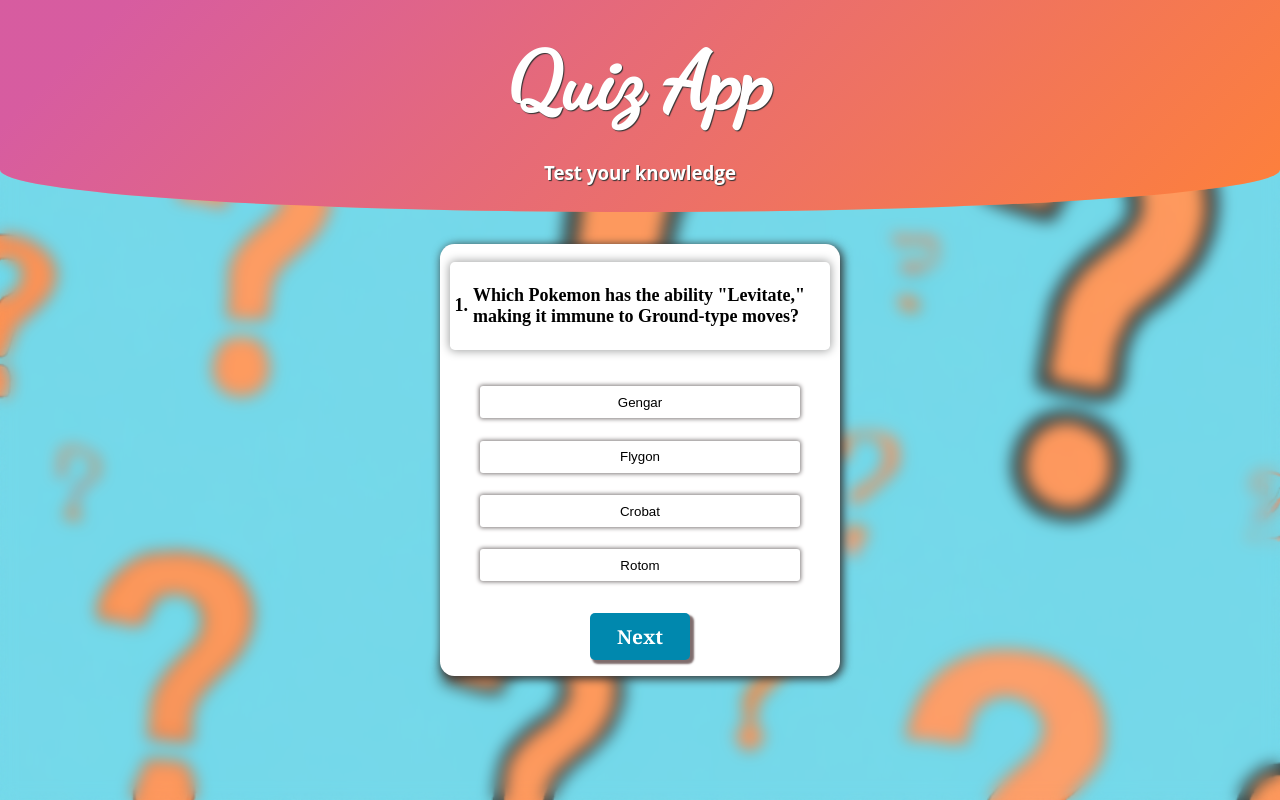
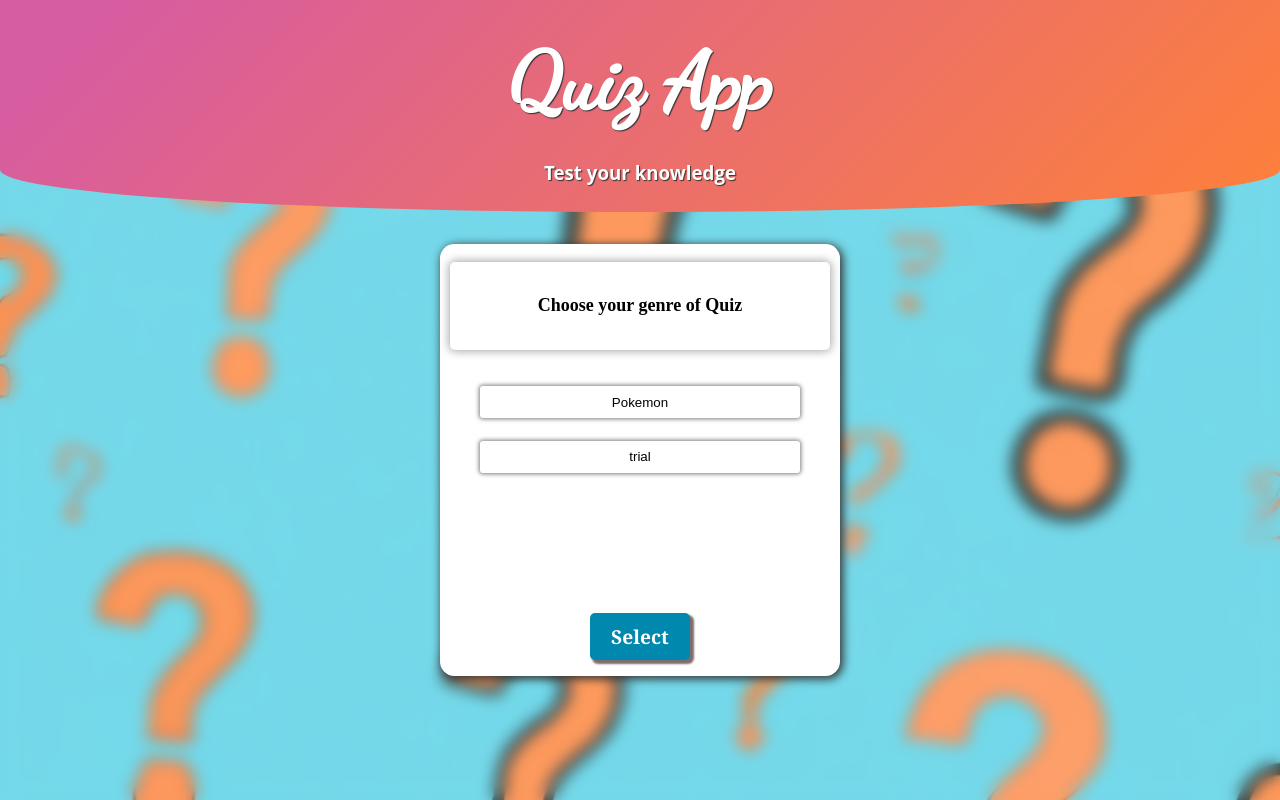
Before and after one commit to dipesh2508/React-Quiz, a React (Create React App) app: page / in a window 1280 px wide. Built offline with nearby package versions, Linux system fonts and the light colour scheme.

Commit message:
logic implemented

```diff
--- a/src/components/quiz/Quiz.jsx
+++ b/src/components/quiz/Quiz.jsx
@@ -10,42 +10,52 @@
     const [score, setScore] = useState(0);
     const [selected, setSelected] = useState(0);
     const [showResult, setShowResult] = useState(0);
+    const [currentGenre, setCurrentGenre] = useState(0);
+    const [genreContainer, setGenreContainer] = useState(false);
 
     const changeQuestion = () => {
         updateScore();
-        if (currentQuestion < QuizData.length - 1) {
+        if (currentQuestion < QuizData[0].data[currentGenre].length - 1) {
             setCurrentQuestion(currentQuestion + 1);
             setSelected(0);
         }
-        else{
+        else {
             setShowResult(true);
         }
 
     }
 
+    const genreSelection = () => {
+        setCurrentGenre(selected - 1);
+        setGenreContainer(true);
+        setSelected(0);
+
+    }
+
     const updateScore = () => {
-        if (selected === QuizData[currentQuestion].answer) {
+        if (selected === QuizData[0].data[currentGenre][currentQuestion].answer) {
             setScore(score + 1)
         }
     }
 
     return (
-
         <div className='container'>
             {showResult ? (
-            <Result score={score} totalScore={QuizData.length}/>
-            ):(
+                <Result score={score} totalScore={QuizData[0].data[currentGenre].length} />
+            ) : (
+                <>
+                    {genreContainer ? (
                         <>
                             <div className="question">
                                 <span id='question-number'>
                                     {currentQuestion + 1}.
                                 </span>
                                 <span id='question-txt'>
-                    {QuizData[currentQuestion].question}
+                                    {QuizData[0].data[currentGenre][currentQuestion].question}
                                 </span>
                             </div>
                             <div className="option-container">
-                {QuizData[currentQuestion].options.map((option, i) => {
+                                {QuizData[0].data[currentGenre][currentQuestion].options.map((option, i) => {
                                     return (
                                         <button className={`option-btn ${selected === i + 1 ? 'checked' : null}`}
                                             key={i}
@@ -58,10 +68,35 @@
                             </div>
                             <input type="button" value="Next" id='next-button' onClick={changeQuestion} />
                         </>
+                    ) : (
+                        <>
+                            <div className="question">
+                                <span id='question-txt'>
+                                    Choose your genre of Quiz
+                                </span>
+                            </div>
+                            <div className="option-container">
+                                {QuizData[0].options.map((option, i) => {
+                                    return (
+                                        <button className={`option-btn ${selected === i + 1 ? 'checked' : null}`}
+                                            key={i}
+                                            onClick={() => {
+                                                setSelected(i + 1);
+                                            }}
+                                        >
+                                            {option}
+                                        </button>
+                                    )
+                                })}
+                            </div>
+                            <input type="button" value="Select" id='next-button' onClick={genreSelection} />
+
+                        </>
+                    )}
+
+                </>
             )}
         </div>
-
     )
 }
-
 export default Quiz
--- a/src/data/QuizData.jsx
+++ b/src/data/QuizData.jsx
@@ -1,12 +1,14 @@
-export const QuizData = [
-    {
+export const QuizData = [{
+    options: ['Pokemon', 'trial'],
+    data: [
+        [{
             question: 'Which Pokemon has the ability "Levitate," making it immune to Ground-type moves?',
-        options:[ 'Gengar', 'Flygon', 'Crobat', 'Rotom'],
+            options: ['Gengar', 'Flygon', 'Crobat', 'Rotom'],
             answer: 1
         },
         {
             question: "Which Pokemon type is not super effective against any other type?",
-        options:['Fairy', 'Normal', 'Psychic', 'Electric'],
+            options: ['Fairy', 'Normal', 'Psychic', 'Electric'],
             answer: 2
         },
         {
@@ -17,7 +19,7 @@
         {
             question: "Which Pokemon has the highest base HP stat?",
             options: ['Wobbuffet', 'Snorlax', 'Chansey', 'Blissey'],
-        answer:4
+            answer: 4
         },
         {
             question: 'In the Pokemon games, which type is super effective against both Grass and Electric types?',
@@ -57,7 +59,7 @@
         {
             question: 'What is the signature Pokémon of Steven, the Champion of the Hoenn region?',
             options: ['Aggron', 'Metagross', 'Skarmory', 'Claydol'],
-        answer:2
+            answer: 2
         },
         {
             question: 'What does STAB mean?',
@@ -68,5 +70,16 @@
             question: "What was ash's first shiny pokemon",
             options: ['Noctowl', 'Litten', 'Poipole', 'Butterfree'],
             answer: 1
-    }
-];
+        }],
+        [{
+            question: 'this is a sample questions',
+            options: ['option1', 'option2', 'option3', 'option4'],
+            answer: 1
+        },
+        {
+            question: 'this is another sample questions',
+            options: ['option1', 'option2', 'option3', 'option4'],
+            answer: 2
+        }]
+    ]
+}];
```
Lines whose indentation alone changed are shown as unchanged.
